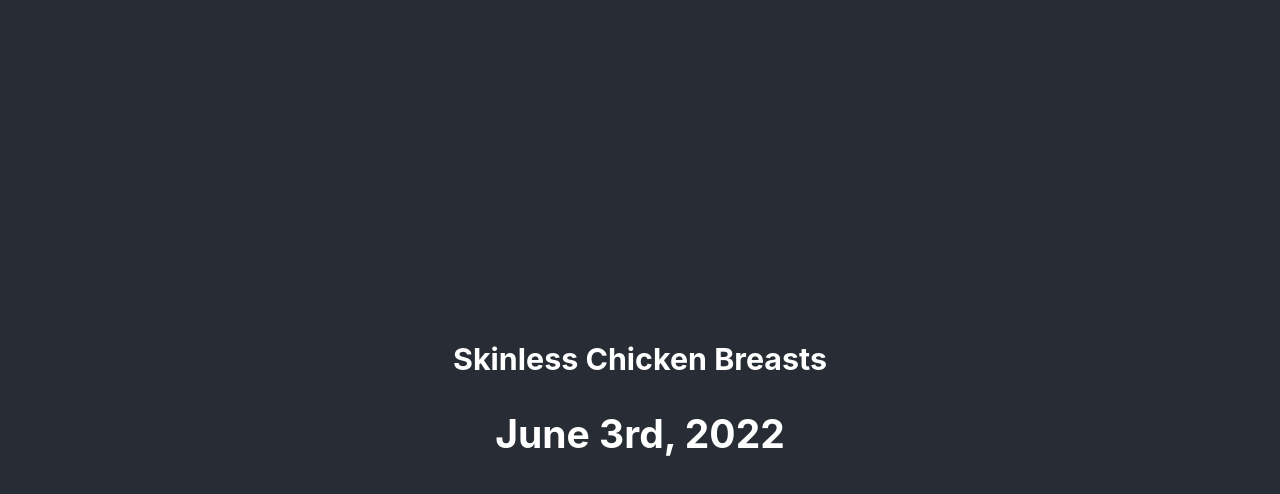
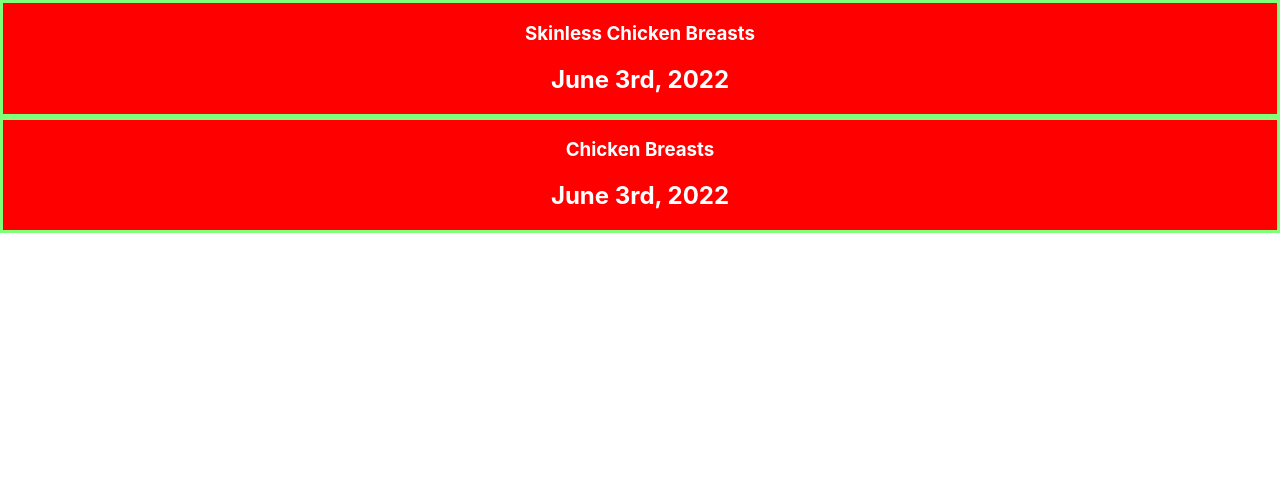
Before and after one commit to lincoln-anderson/interview-example, a React (Create React App) app: page / in a window 1280 px wide. Shown: the top 494 px of the page. Built offline with nearby package versions, Linux system fonts and the light colour scheme.

Commit message:
concept working now

```diff
--- a/src/App.css
+++ b/src/App.css
@@ -1,5 +1,6 @@
 .App {
   text-align: center;
+  background-color: #282c34;
 }
 
 .App-logo {
@@ -14,14 +15,6 @@
 }
 
 .groceryitemCard-list {
-  background-color: #282c34;
-  min-height: 100vh;
-  display: flex;
-  flex-direction: column;
-  align-items: center;
-  justify-content: center;
-  font-size: calc(10px + 2vmin);
-  color: white;
 }
 
 .App-link {
@@ -36,3 +29,10 @@
     transform: rotate(360deg);
   }
 }
+
+.groceryitemCard {
+  border: rgb(127, 255, 122);
+  border-style: solid;
+  background-color: rgb(255, 0, 0);
+  color: white;
+}
--- a/src/App.js
+++ b/src/App.js
@@ -1,13 +1,16 @@
-import logo from './logo.svg';
 import GroceryItemCard from './groceryItemCard';
 import './App.css';
-import React, { useState } from "react";
+import React from "react";
 
 function App() {
   return (
     <div className="App">
-        <div className="groceryitemCard-list">
+        <div className="groceryitemCard">
           <GroceryItemCard name="Skinless Chicken Breasts"
+          dateExpiring="June 3rd, 2022"></GroceryItemCard>
+        </div>
+        <div className="groceryitemCard">
+          <GroceryItemCard name="Chicken Breasts"
           dateExpiring="June 3rd, 2022"></GroceryItemCard>
         </div>
     </div>
```
